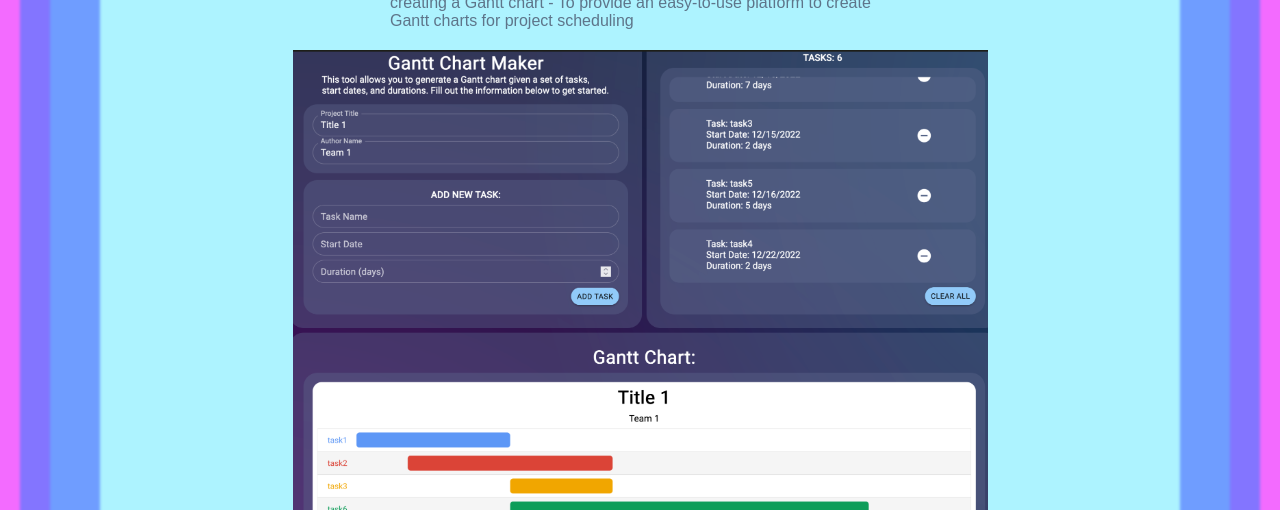
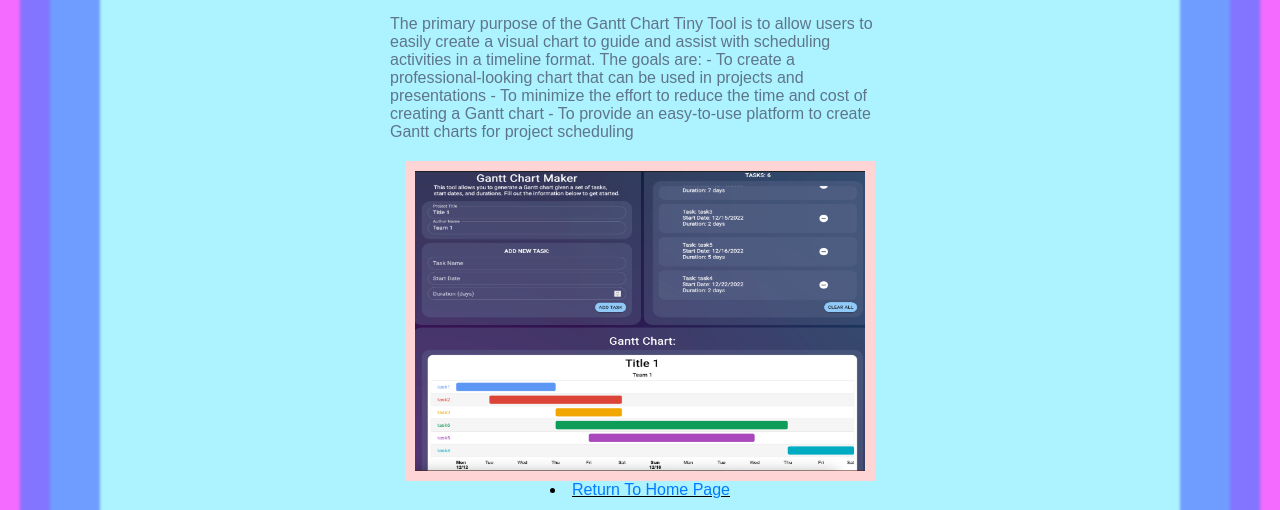
Before and after one commit to Crazycan543/Andrew_Pearson_Portfolio, a plain HTML site: page pages/GanttChart.html in a window 1280 px wide. Shown: the part 290-800 px from the top of the page. Drawn offline with Linux system fonts and the light colour scheme.

Commit message:
Update GanttChart.html

```diff
--- a/pages/GanttChart.html
+++ b/pages/GanttChart.html
@@ -44,8 +44,8 @@
         }
 
         .image {
-            border-radius: 50%;
-            width: 200px; /* Adjust width as needed */
+
+            width: 450px; /* Adjust width as needed */
             height: 300px; /* Adjust height as needed */
             border: 10px solid  rgb(255, 212, 212); /* Optional: Add a border */
         }
@@ -74,7 +74,7 @@
         - To minimize the effort to reduce the time and cost of creating a Gantt chart
         - To provide an easy-to-use platform to create Gantt charts for project scheduling</p>
 
-    <img src="ganttchart.png">
+    <img src="ganttchart.png" class="image">
     <u>
         <li><a href="../index.html">Return To Home Page</a></li>
     </u>
```
